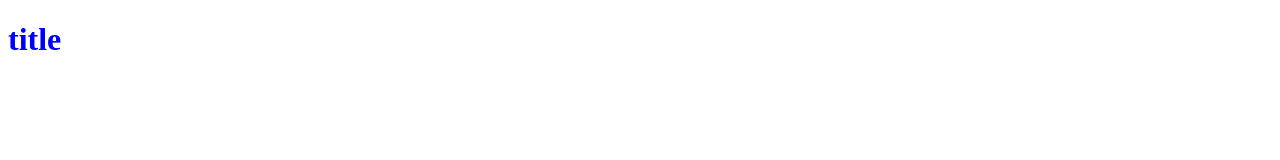
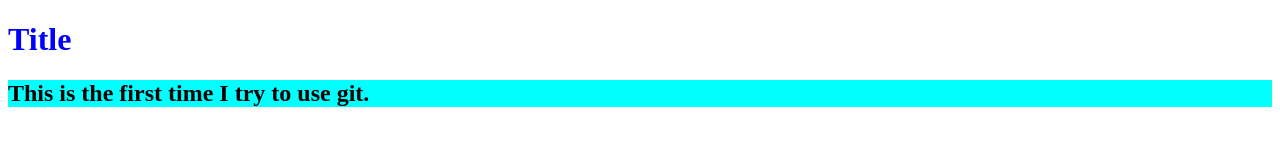
Before and after one commit to YifanNeuf/tmp, a plain HTML site: page index.html in a window 1280 px wide. Drawn offline with Linux system fonts and the light colour scheme.

Commit message:
新增 h2

```diff
--- a/all.css
+++ b/all.css
@@ -5,3 +5,7 @@ body {
 h1 {
     color: blue;
 }
+
+h2 {
+    background-color: aqua;
+}
--- a/index.html
+++ b/index.html
@@ -8,6 +8,7 @@
     <link rel="stylesheet" href="all.css">
 </head>
 <body>
-    <h1>title</h1>
+    <h1>Title</h1>
+    <h2>This is the first time I try to use git.</h2>
 </body>
 </html>
```
